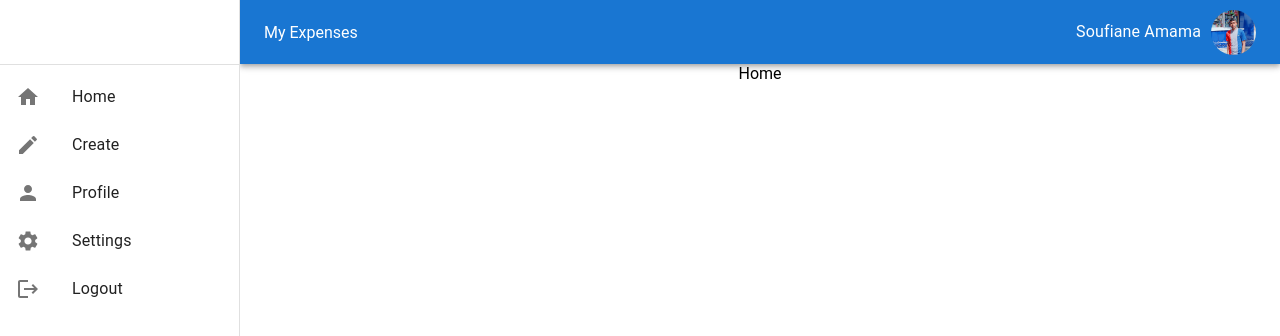
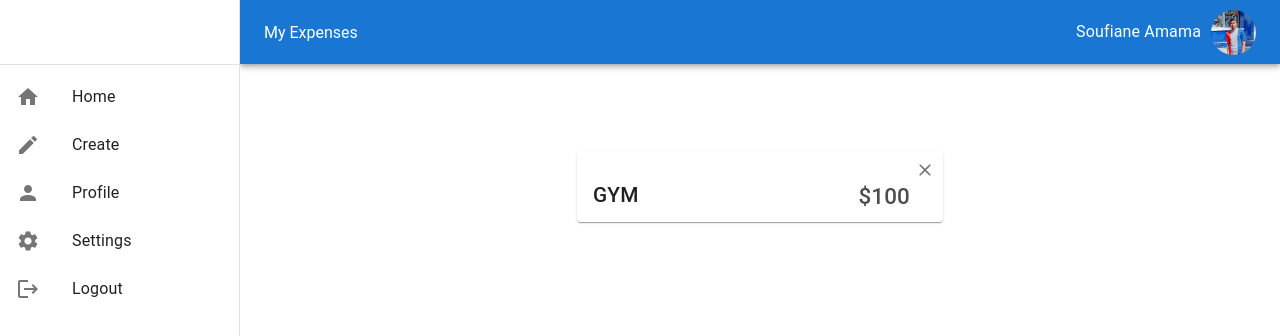
Before and after one commit to Soufiane-Amama/Material_UI_Project_React, a React (Create React App) app: page / in a window 1280 px wide. Shown: the top 336 px of the page. Built offline with nearby package versions, Linux system fonts and the light colour scheme; the HTML template or start-up script is replaced by a standard one.

Commit message:
Development stage 10 - MUI Paper & Card Components

```diff
--- a/src/Pages/Home/Home.jsx
+++ b/src/Pages/Home/Home.jsx
@@ -1,9 +1,46 @@
+import { Close } from "@mui/icons-material";
 import "./Home.css";
+import { Box, Paper, Typography, IconButton } from "@mui/material";
 
 const Home = () => {
   return (
-    <div>Home</div>
-  )
-}
+    <Box>
+      <Paper
+        sx={{
+          width: "366px",
+          display: "flex",
+          justifyContent: "space-between",
+          mt: "22px",
+          pt: "27px",
+          pb: "7px",
+          position: "relative",
+        }}
+      >
 
-export default Home
+        <Typography sx={{ ml: "16px", fontSize: "1.3em" }} variant="h6">
+          GYM
+        </Typography>
+
+        <Typography
+          sx={{
+            mr: "33px",
+            fontSize: "1.4em",
+            fontWeight: 500,
+            opacity: "0.8",
+          }}
+          variant="h6"
+        >
+          $100
+        </Typography>
+
+        <IconButton sx={{ position: "absolute", top: "0", right: "0" }}>
+          <Close sx={{fontSize: "20px"}} />
+        </IconButton>
+
+      </Paper>
+
+    </Box>
+  );
+};
+
+export default Home;
--- a/src/Pages/Root.jsx
+++ b/src/Pages/Root.jsx
@@ -1,4 +1,3 @@
-
 import AppBarComponent from 'components/AppBar/AppBarComponent';
 import DrawerComponent from 'components/Drawer/DrawerComponent';
 import { Outlet } from 'react-router-dom';
@@ -12,7 +11,7 @@ const Root = () => {
       <DrawerComponent drawerWidth={drawerWidth} />
       <AppBarComponent drawerWidth={drawerWidth}  />
 
-      <Box sx={{ ml: `${drawerWidth}px`, display: "flex", justifyContent: "center" }} >
+      <Box sx={{ ml: `${drawerWidth}px`, display: "flex", justifyContent: "center", mt: "66px" }} >
         <Outlet />
       </Box>
     </div>
```
